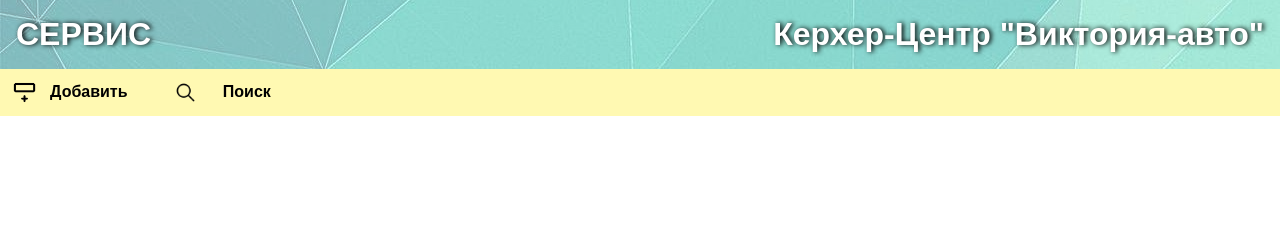
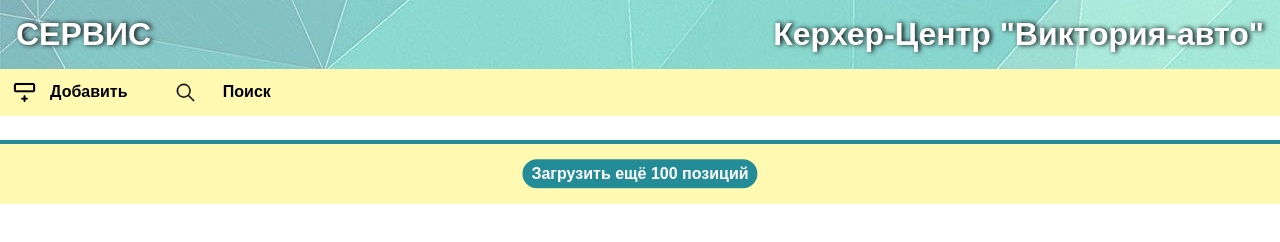
Before and after one commit to Gurulev/service-KC, a website: page index.html in a window 1280 px wide. Drawn offline with Linux system fonts and the light colour scheme; no server answers.

Commit message:
Added button "more"

```diff
--- a/index.html
+++ b/index.html
@@ -72,68 +72,7 @@
     <table>
         <tbody id="ansServ"></tbody>
     </table>
-   <!--
-    <script>
-        async function proba(){
-            const response = await fetch("/hello");
-            const responseText = await response.text();
-            console.log(responseText);
-
-
-        }
-        async function proba2() {
-
-            const response = await fetch("/sql");
-            const responseText = await response.text();
-            const datasql = JSON.parse(responseText);
-
-            let table = "";
-            for (let i = 0; i < datasql.length; i++) {
-                table +=
-                `<tr>
-                    <td class="col1"> ${datasql[i].id_order}</td>
-                    <td class="col2"> ${datasql[i].date_in}</td>
-                    <td class="col3"> ${datasql[i].date_out}</td>
-                    <td class="col4"> ${datasql[i].job}</td>
-                    <td class="col5"> ${datasql[i].comment}</td>
-                    <td class="col6"> ${datasql[i].phone}</td>
-                    <td class="col7"> ${datasql[i].device}</td>
-                    <td class="col8"> ${datasql[i].client}</td>
-                    <td class="col9"> ${datasql[i].docs}</td>
-                    <td class="col10"> ${datasql[i].ready}</td>
-                </tr>`
-            }
-
-
-
-
-            document.getElementById("ansServ").innerHTML =
-            `<tr>
-                <th class="col1">Наряд</th>
-                <th class="col2">Дата приемки</th>
-                <th class="col3">Дата выдачи</th>
-                <th class="col4">Работы</th>
-                <th class="col5">Комментарии</th>
-                <th class="col6">Телефон</th>
-                <th class="col7">Аппарат</th>
-                <th class="col8">Ф.И.О.</th>
-                <th class="col9">Документы</th>
-                <th class="col10">Аппарат</th>
-            </tr>
-            ${table}`;
-            console.log (datasql.length);
-
-        }
-
-
-
-        const firstBtn = document.getElementById("first");
-        firstBtn.addEventListener("click", proba);
-        const secondBtn = document.getElementById("second");
-        secondBtn.addEventListener("click", proba2);
-
-    </script>
-    -->
+   <footer><button id="more">Загрузить ещё 100 позиций</button></footer>
 
     <script src="scripts.js"></script>
 </body>
--- a/index.js
+++ b/index.js
@@ -79,7 +79,7 @@ const server = http.createServer(function (request, response) {
         client.connect()
             .then(() => console.log("Connected to PostgreSQL"))
             .catch(err => console.error("Connection error", err.stack));
-        client.query('SELECT * FROM orders ORDER BY orders DESC', (err, result) => {
+        client.query('SELECT * FROM orders ORDER BY orders DESC LIMIT 30', (err, result) => {
             if (err) {
             console.error(err);
             return;
--- a/styles.css
+++ b/styles.css
@@ -337,9 +337,37 @@ th,td {
     cursor: pointer;
 }
 
+/*---- Конец модального окна*/
+
+footer {
+    position: relative;
+    background-color: var(--yellow);
+    height: 4rem;
+    border-top: 0.25rem solid var(--turquoiseClear);
+    margin-top: 1.5rem;
+}
+footer button {
+    display: block;
+    position: absolute;
+    top:50%;
+    left: 50%;
+    transform: translate(-50%, -50%);
+    background-color:var(--turquoiseClear);
+    padding: 0.3rem 0.5rem 0.3rem 0.5rem;
+    font-size: 1rem;
+    font-weight: bold;
+    color: var(--white);
+    border: 0.1em solid var(--turquoise);
+    border-radius: 1rem;
+    user-select: none;
+}
+footer button:active {
+    box-shadow: 0.1em 0.1em 0.5em var(--gray);
+    transform: translate(-50%, -40%);
+}
 
 
-/*---- Конец модального окна*/
+
 @keyframes fade {
     from {opacity: .4;}
     to {opacity: 1;}
```
Also changed, not shown: images/3862_2.jpg (deleted), images/3865_2.jpg (deleted), images/3867_2.jpg (deleted).
